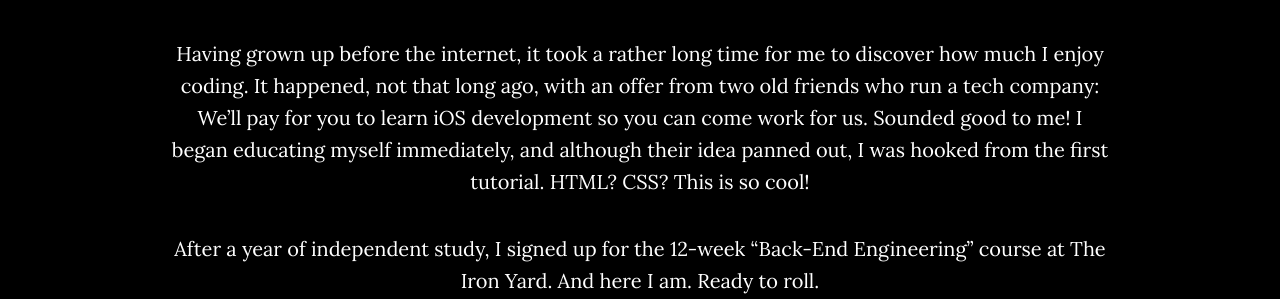
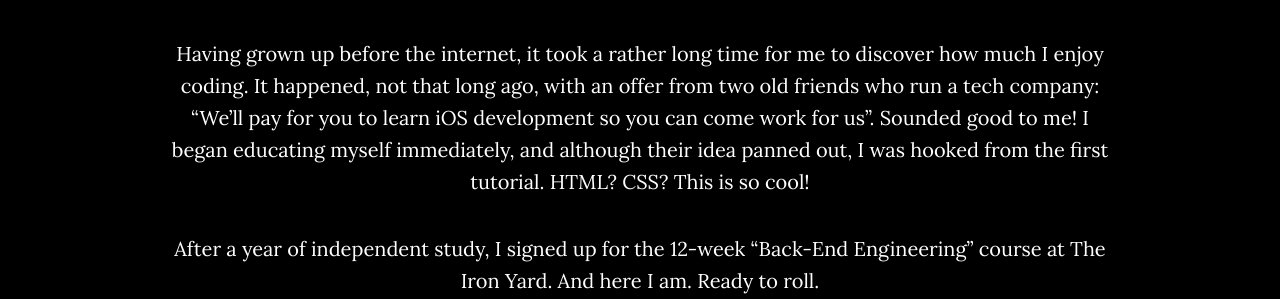
Before and after one commit to hLeePage/hLeePage.github.io, a Jekyll site: the page built from index.html, in a window 1280 px wide and 900 px high, scrolled down 961 px. Shown: the part 219-518 px from the top of the window. Built offline with Jekyll 4.4.1, drawn with Linux system fonts in a browser that asks for light colours; nearby versions of some CDN libraries; comment, search, counter and statistics services are not loaded.

```diff
--- a/about.html
+++ b/about.html
@@ -5,7 +5,7 @@ title: About
 ---
 ## About
 Having grown up before the internet, it took a rather long time for me to discover how much I enjoy coding.  It happened, not that long ago,
-with an offer from two old friends who run a tech company: We'll pay for you to learn iOS development so you can come work for us.
+with an offer from two old friends who run a tech company: "We'll pay for you to learn iOS development so you can come work for us".
 Sounded good to me!  I began educating myself immediately, and although their idea panned out, I was hooked from the first tutorial.  HTML?
 CSS? This is so cool!
 
```
